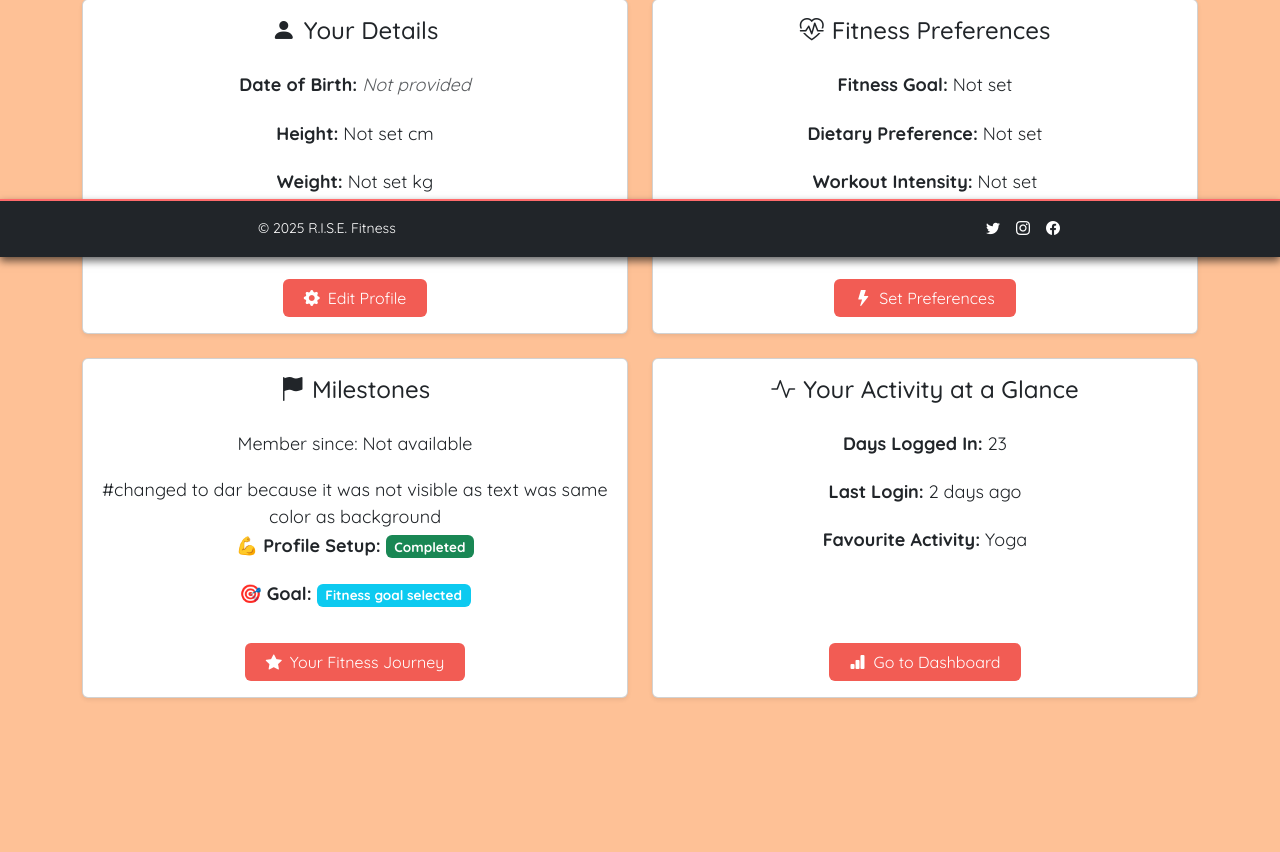
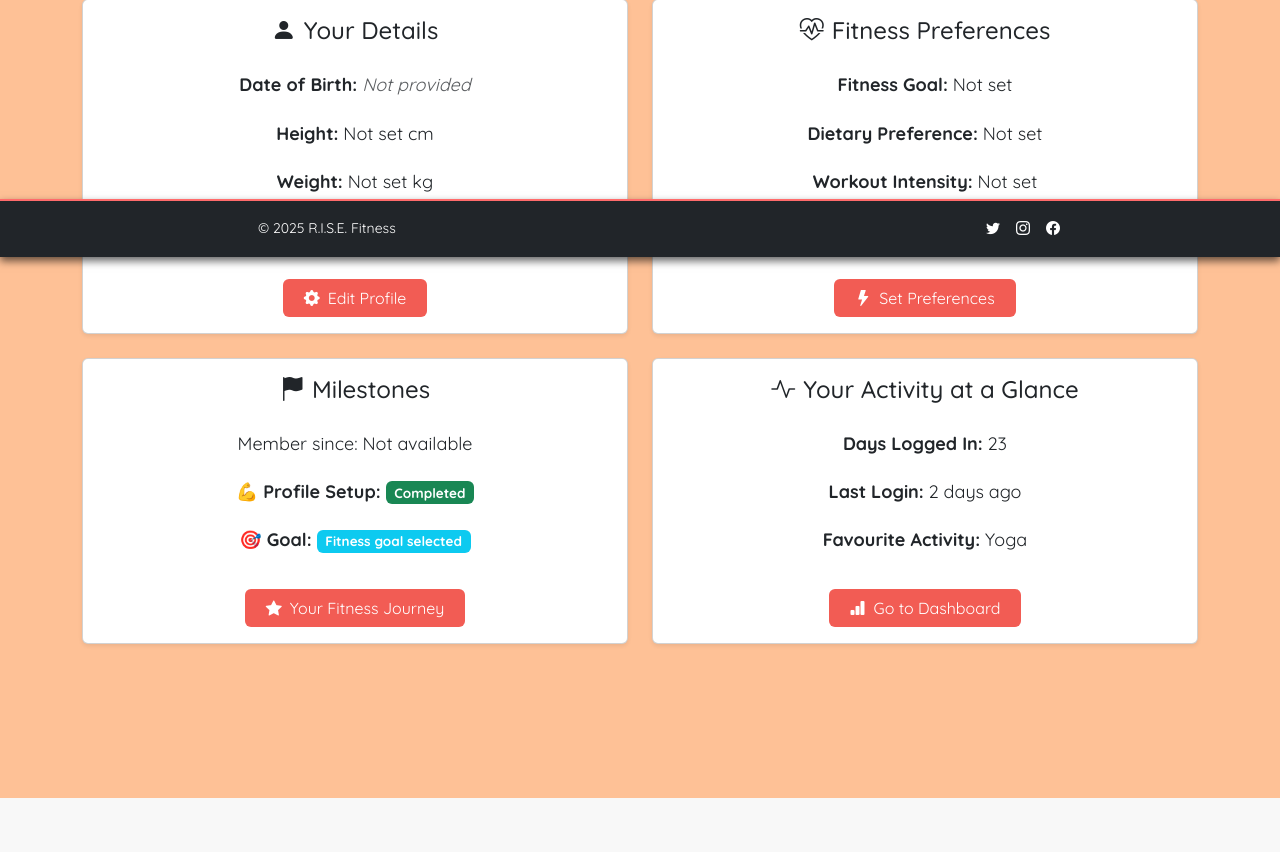
Before and after one commit to emilyryalls/git_final_project, a Flask app: template application/templates/profile.html in a window 1280 px wide. Shown: the part 543-1395 px from the top of the page. After the commit the page ends 1341 px from the top, so only its background shows below. Run offline with Flask 3, Linux system fonts and the light colour scheme; the template is opened without the code that fills it, so the values that code supplies are empty.

Commit message:
Edited comment on profile page

```diff
--- a/application/templates/profile.html
+++ b/application/templates/profile.html
@@ -85,7 +85,7 @@
             {% if user.member_since %} # wrapped it in a jinja if. bcause had user with null data on member since column
             <p><strong>🏁 Joined:</strong> {{ user.member_since.strftime('%B %Y') }}</p>
             {% else %}
-            <p class="text-dark">Member since: Not available</p> #changed to dar because it was not visible as text was same color as background
+            <p class="text-dark">Member since: Not available</p>  <!--changed to dar because it was not visible as text was same color as background-->
             {% endif %}
             <p><strong>💪 Profile Setup:</strong> <span class="badge bg-success">Completed</span></p>
             <p><strong>🎯 Goal:</strong> <span class="badge bg-info">Fitness goal selected</span></p>
```
